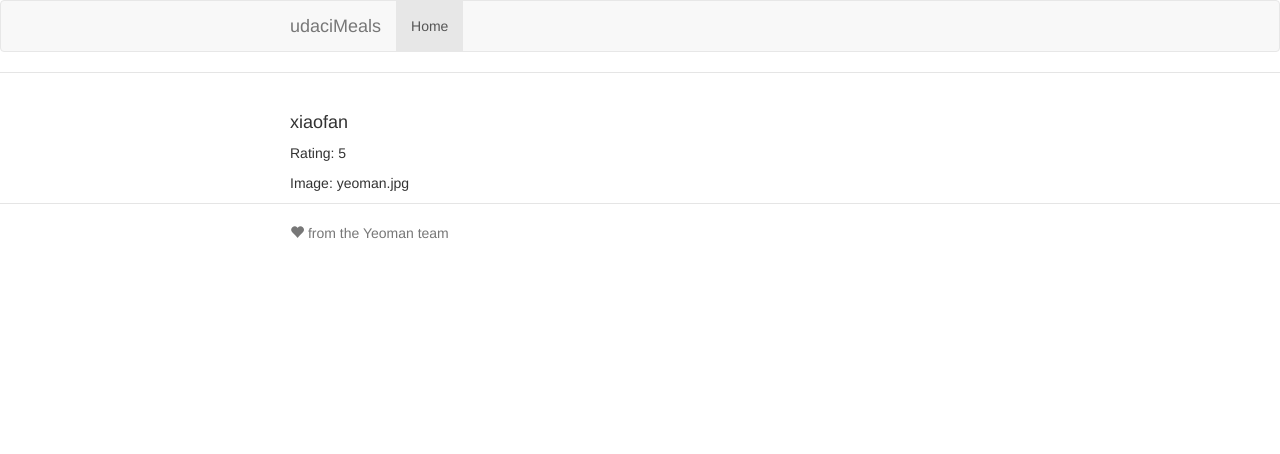
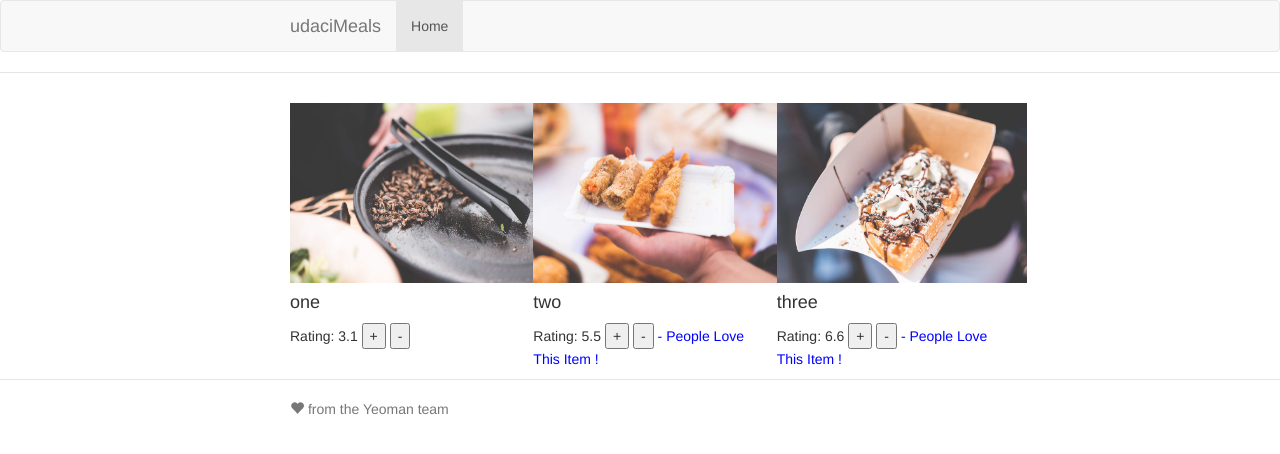
Before and after one commit to dvxiaofan/Meals-by-yeoman, a website: page app/index.html in a window 1280 px wide. Drawn offline with nearby package versions, Linux system fonts and the light colour scheme; files that its build step writes are made by us from their sources.

Commit message:
angular directives

```diff
--- a/app/index.html
+++ b/app/index.html
@@ -47,7 +47,7 @@
     </div>
 
     <div class="container">
-      <div ng-include="'views/menu.html'" ng-controller="MenuCtrl as menu" id="brick-view"></div>
+      <div ng-include="'views/menu.html'" ng-controller="MenuCtrl as menu"></div>
     </div>
 
     <div class="footer">
--- a/app/scripts/controllers/menu.js
+++ b/app/scripts/controllers/menu.js
@@ -9,8 +9,32 @@
  */
 angular.module('udaciMealsApp')
   .controller('MenuCtrl', function () {
-    this.id = 'yoman';
-    this.name = 'xiaofan';
-    this.img = 'yeoman.jpg';
-    this.rating = 5;
+    this.items = [
+      {
+        id: '11',
+        name: 'one',
+        img: 'food01.jpg',
+        rating: 3.1
+      },
+      {
+        id: '22',
+        name: 'two',
+        img: 'food02.jpg',
+        rating: 5.5
+      },
+      {
+        id: '33',
+        name: 'three',
+        img: 'food03.jpg',
+        rating: 6.6
+      }
+    ];
+
+    this.increment = function (item) {
+      item.rating = ((item.rating * 10) + 1) / 10;
+    };
+
+    this.decrement = function (item) {
+      item.rating = ((item.rating * 10) - 1) / 10;
+    };
   });
--- a/app/styles/main.css
+++ b/app/styles/main.css
@@ -28,6 +28,16 @@ body {
   margin-bottom: 0;
   line-height: 40px;
   padding-bottom: 19px;
+}
+
+/* add styles */
+img {
+  width: 250px;
+  height: 180px;
+}
+
+.highlight {
+  color: #00f;
 }
 
 /* Custom page footer */
--- a/app/views/menu.html
+++ b/app/views/menu.html
@@ -1,9 +1,13 @@
 <div class="row">
-	<div class="items-container">
+	<div class="items-container" ng-repeat="item in menu.items">
 		<div class="col-md-4">
-			<h4>{{menu.name}}</h4>
-			<p>Rating: {{menu.rating}}</p>
-			<p>Image: {{menu.img}}</p>
+			<img ng-src="../images/{{item.img}}" alt="{{item.name}}" class="item_iamge">
+			<h4>{{item.name}}</h4>
+			<p>Rating: {{item.rating}}
+				<button ng-click="menu.increment(item)">+</button>
+				<button ng-click="menu.decrement(item)">-</button>
+				<span ng-if="item.rating > 4.0" ng-class="{highlight: item.rating > 5.0}"> - People Love This Item !</span>
+			</p>
 		</div>
 	</div>
 </div>
```
Also changed, not shown: app/images/food01.jpg (added), app/images/food02.jpg (added), app/images/food03.jpg (added).
